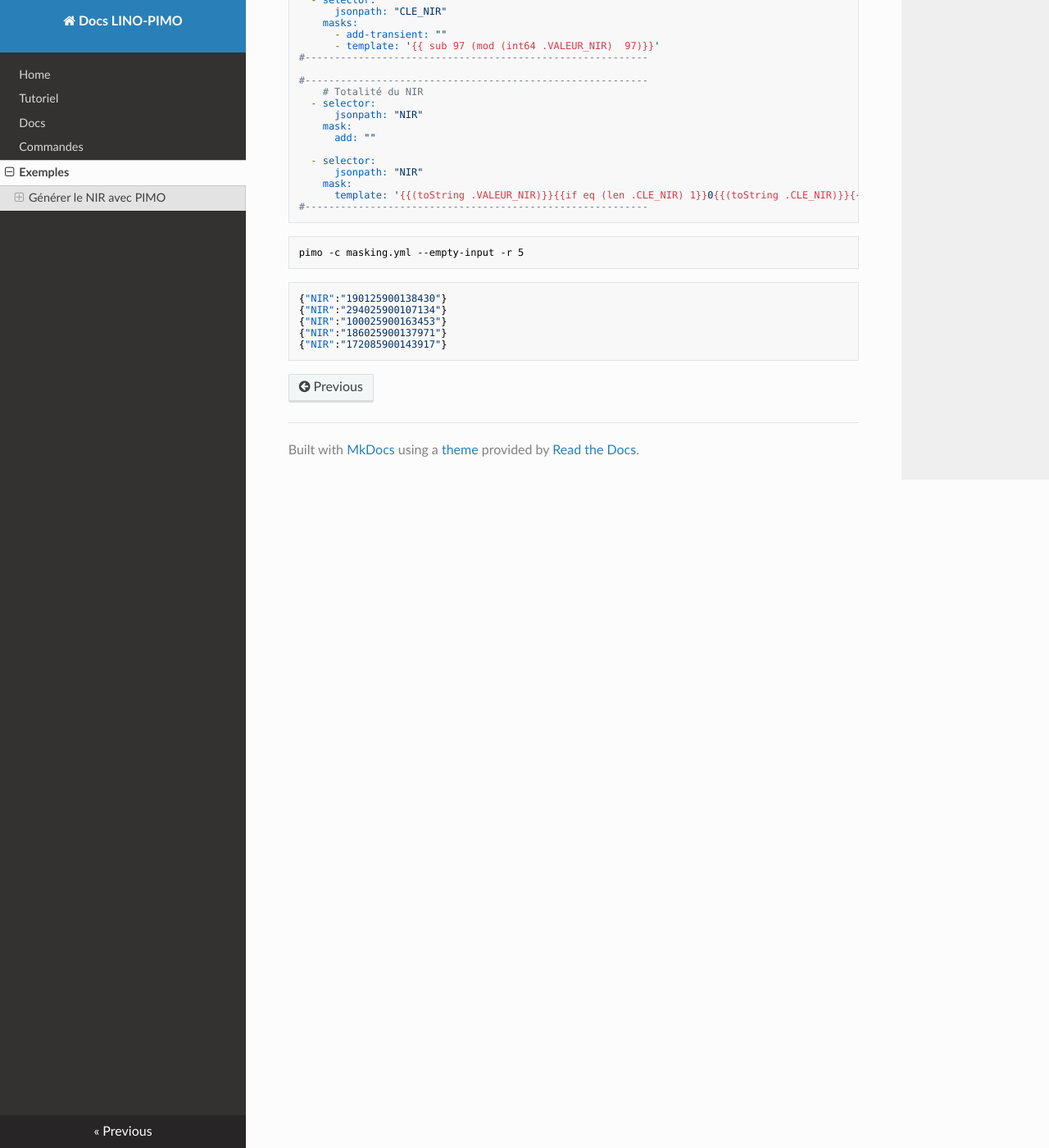
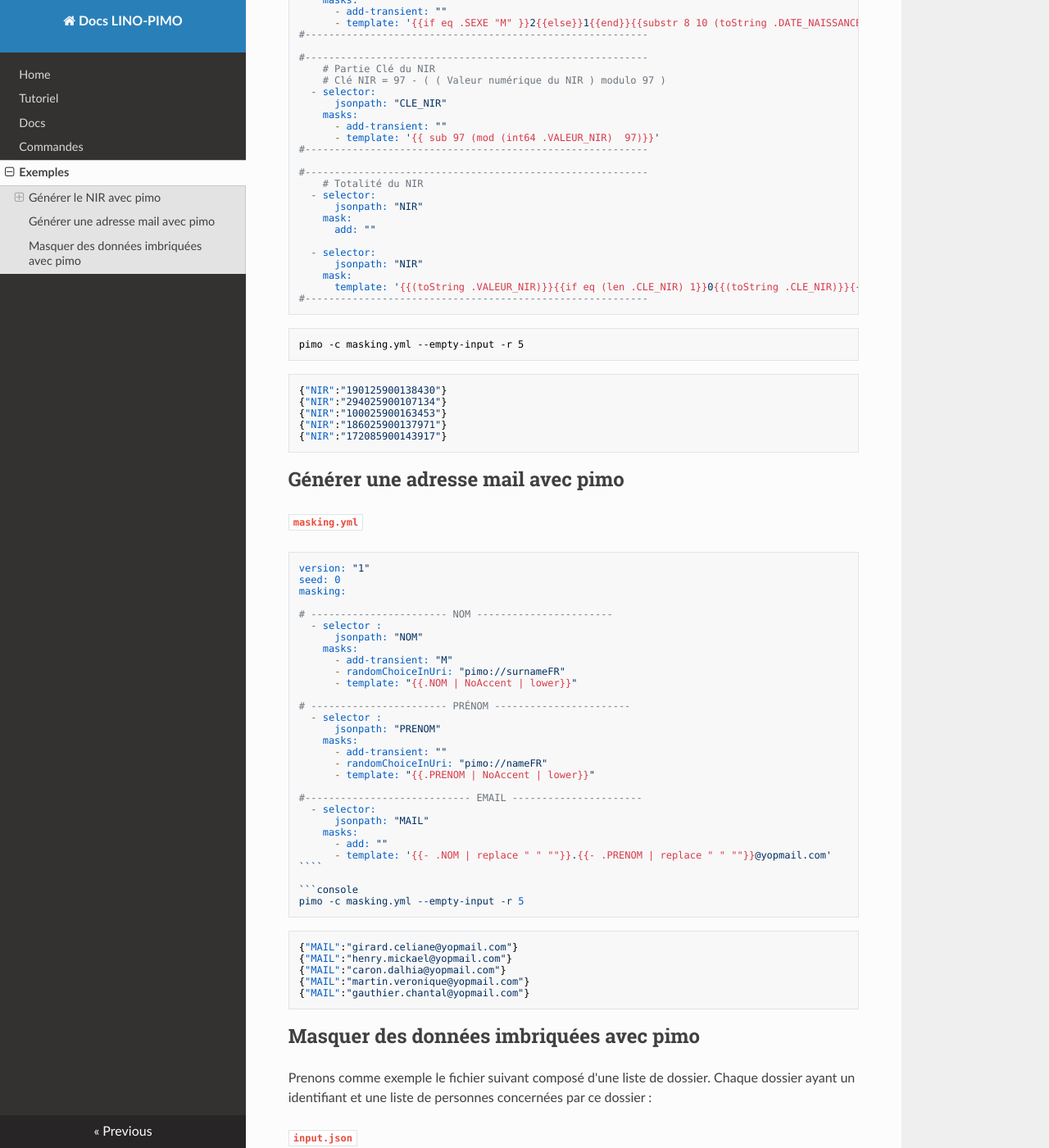
Before and after one commit to CGI-FR/lino-doc, an MkDocs documentation site: the page built from docs/example.md, in a window 1280 px wide and 1400 px high, scrolled down 1776 px. Shown: the whole window at 82% size. Built offline with MkDocs 1.6.1, drawn with Linux system fonts in a browser that asks for light colours; nearby versions of some CDN libraries; some of the changed text lies outside the part shown.

Commit message:
docs: example generate email and pimo with nested data

`````diff
--- a/docs/example.md
+++ b/docs/example.md
@@ -1,6 +1,6 @@
 # Exemples pratiques sur les outils LINO-PIMO
 
-## Générer le NIR avec PIMO
+## Générer le NIR avec pimo
 
 Le NIR plus communément appelé numéro de sécurité sociale est un numéro unique attribué par l'INSEE dès la naissance.
 
@@ -13,14 +13,16 @@ Il est composé de 15 chiffres :
 
 ### 1ère méthode : regex
 
+**`masking.yml`**
 ```yaml
 version: "1"
 seed: 42
 masking:
   - selector:
       jsonpath: "nir"
-    mask:
-      regex: "(1|2)[0-9]{2}(0[1-9]|1[0-2])((0[1-9]|[1-8][0-9]|9[0-5])([0-8][0-9]{2}|90[0-9]))[0-9]{3}([0-9]{2})"
+    masks:
+    - add: ""
+    - regex: "(1|2)[0-9]{2}(0[1-9]|1[0-2])((0[1-9]|[1-8][0-9]|9[0-5])([0-8][0-9]{2}|90[0-9]))[0-9]{3}([0-9]{2})"
 ```
 
 ```console
@@ -35,8 +37,9 @@ pimo -c masking.yml --empty-input -r 5
 {"nir":"177063490176950"}
 ```
 
-### 2ème méthode :
+### 2ème méthode : enchaînement de masking
 
+**`masking.yml`**
 ```yaml
 version: "2"
 seed: 42
@@ -133,3 +136,160 @@ pimo -c masking.yml --empty-input -r 5
 {"NIR":"186025900137971"}
 {"NIR":"172085900143917"}
 ```
+
+## Générer une adresse mail avec pimo
+
+**`masking.yml`**
+```yaml
+version: "1"
+seed: 0
+masking:
+
+# ----------------------- NOM -----------------------
+  - selector :
+      jsonpath: "NOM"
+    masks:
+      - add-transient: "M"
+      - randomChoiceInUri: "pimo://surnameFR"
+      - template: "{{.NOM | NoAccent | lower}}"
+
+# ----------------------- PRÉNOM -----------------------
+  - selector :
+      jsonpath: "PRENOM"
+    masks:
+      - add-transient: ""
+      - randomChoiceInUri: "pimo://nameFR"
+      - template: "{{.PRENOM | NoAccent | lower}}"
+
+#---------------------------- EMAIL ----------------------
+  - selector:
+      jsonpath: "MAIL"
+    masks:
+      - add: ""
+      - template: '{{- .NOM | replace " " ""}}.{{- .PRENOM | replace " " ""}}@yopmail.com'
+````
+
+```console
+pimo -c masking.yml --empty-input -r 5
+```
+
+```json
+{"MAIL":"girard.celiane@yopmail.com"}
+{"MAIL":"henry.mickael@yopmail.com"}
+{"MAIL":"caron.dalhia@yopmail.com"}
+{"MAIL":"martin.veronique@yopmail.com"}
+{"MAIL":"gauthier.chantal@yopmail.com"}
+```
+
+## Masquer des données imbriquées avec pimo
+
+Prenons comme exemple le fichier suivant composé d'une liste de dossier. Chaque dossier ayant un identifiant et une liste de personnes concernées par ce dossier :
+
+**`input.json`**
+```json
+{
+  "dossier": [
+    {
+      "identifiant": "AZ18-45B12",
+      "personnes": [
+        {
+          "nom": "martin",
+          "prénom": "veronique",
+          "email": "martin.veronique@mail.com"
+        },
+        {
+          "nom": "robert",
+          "prénom": "joe",
+          "email": "rober.joe@mail.com"
+        }
+      ]
+    },
+    {
+      "identifiant": "JL34-28C79",
+      "personnes": [
+        {
+          "nom": "alain",
+          "prénom": "mercier",
+          "email": "alain.mercier@mail.com"
+        },
+        {
+          "nom": "florian",
+          "prénom": "roger",
+          "email": "florian.roger@mail.com"
+        }
+      ]
+    }
+  ]
+}
+```
+
+Pour masquer les données sensibles de ce fichier nous utilisons le fichier de configuration suivant:
+
+**`masking.yml`**
+```yaml
+version: "1"
+seed: 42
+masking:
+  - selector:
+      jsonpath: "dossier.identifiant"
+    mask:
+        regex: "[A-Z]{2}[0-9]{2}-[0-9]{2}[A-Z][0-9]{2}"
+  - selector:
+      jsonpath: "dossier.personnes"
+    mask:
+      pipe:
+        masking:
+          - selector:
+              jsonpath: "nom"
+            mask:
+              randomChoiceInUri: "pimo://surnameFR"
+          - selector:
+              jsonpath: "prénom"
+            mask:
+              randomChoiceInUri: "pimo://nameFR"
+          - selector:
+              jsonpath: "email"
+            mask:
+              template: "{{.nom}}.{{.prénom}}@mail.com"
+```
+
+```console
+pimo -c masking.yml < input.json | jq
+```
+
+```json
+{
+  "dossier": [
+    {
+      "identifiant": "RS03-09T37",
+      "personnes": [
+        {
+          "nom": "Fournier",
+          "prénom": "Orianne",
+          "email": "Fournier.Orianne@mail.com"
+        },
+        {
+          "nom": "Leclerc",
+          "prénom": "Remi",
+          "email": "Leclerc.Remi@mail.com"
+        }
+      ]
+    },
+    {
+      "identifiant": "FP37-33R33",
+      "personnes": [
+        {
+          "nom": "Vidal",
+          "prénom": "Michaël",
+          "email": "Vidal.Michaël@mail.com"
+        },
+        {
+          "nom": "Bertrand",
+          "prénom": "Line",
+          "email": "Bertrand.Line@mail.com"
+        }
+      ]
+    }
+  ]
+}
+```
`````
